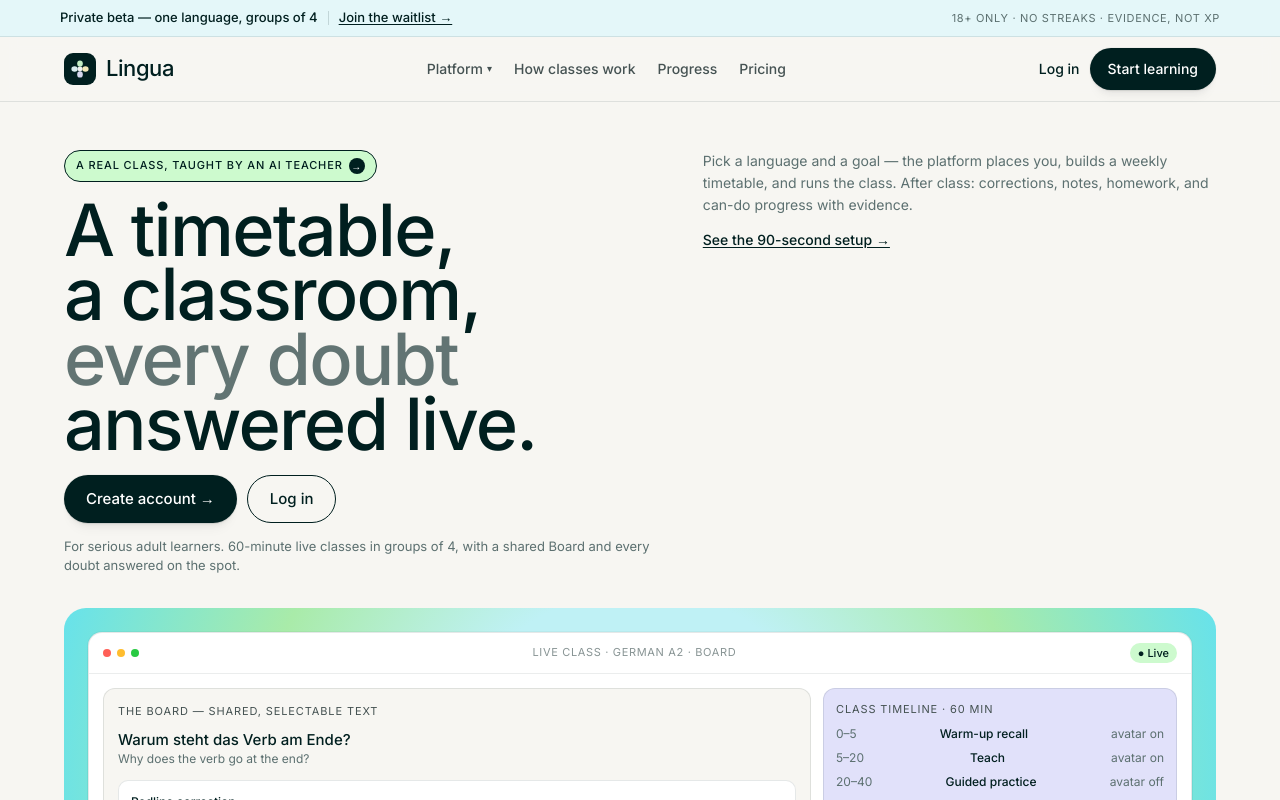
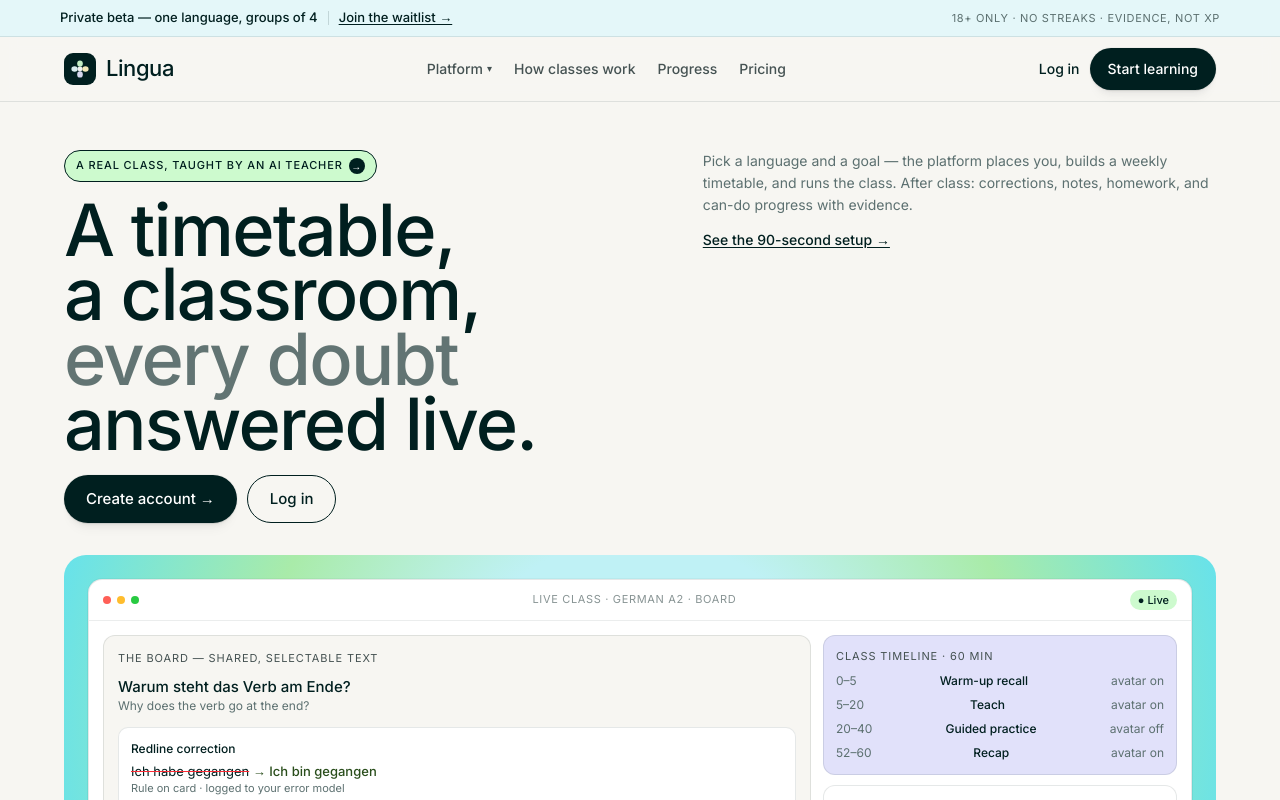
Before and after one commit to user-synax/Lingua, a Next.js app in the folder frontend/: page / in a window 1280 px wide. Shown: the top 800 px of the page. Built offline with nearby package versions, Linux system fonts and the light colour scheme; no server answers.

Commit message:
style(frontend): remove duplicated hero sub copy

```diff
--- a/frontend/app/page.js
+++ b/frontend/app/page.js
@@ -91,9 +91,6 @@ function HomeContent() {
                   </Button>
                 </a>
               </div>
-              <p className="mt-[14px] text-[13px] leading-[1.5] text-[var(--color-lichen-gray)]">
-                For serious adult learners. 60-minute live classes in groups of 4, with a shared Board and every doubt answered on the spot.
-              </p>
             </div>
             <div className="flex flex-col gap-[12px]">
               <p className="text-[14px] leading-[1.6] text-[var(--color-lichen-gray)]">
```
